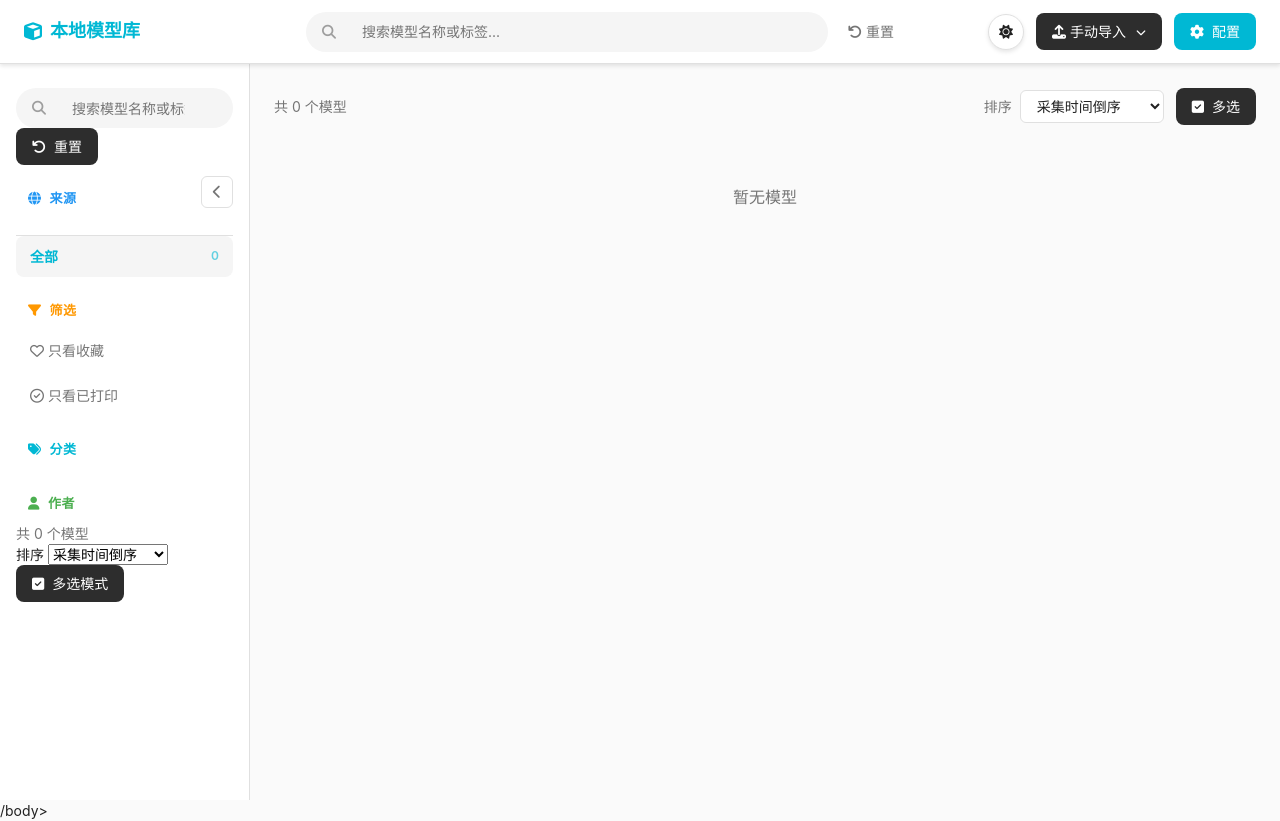
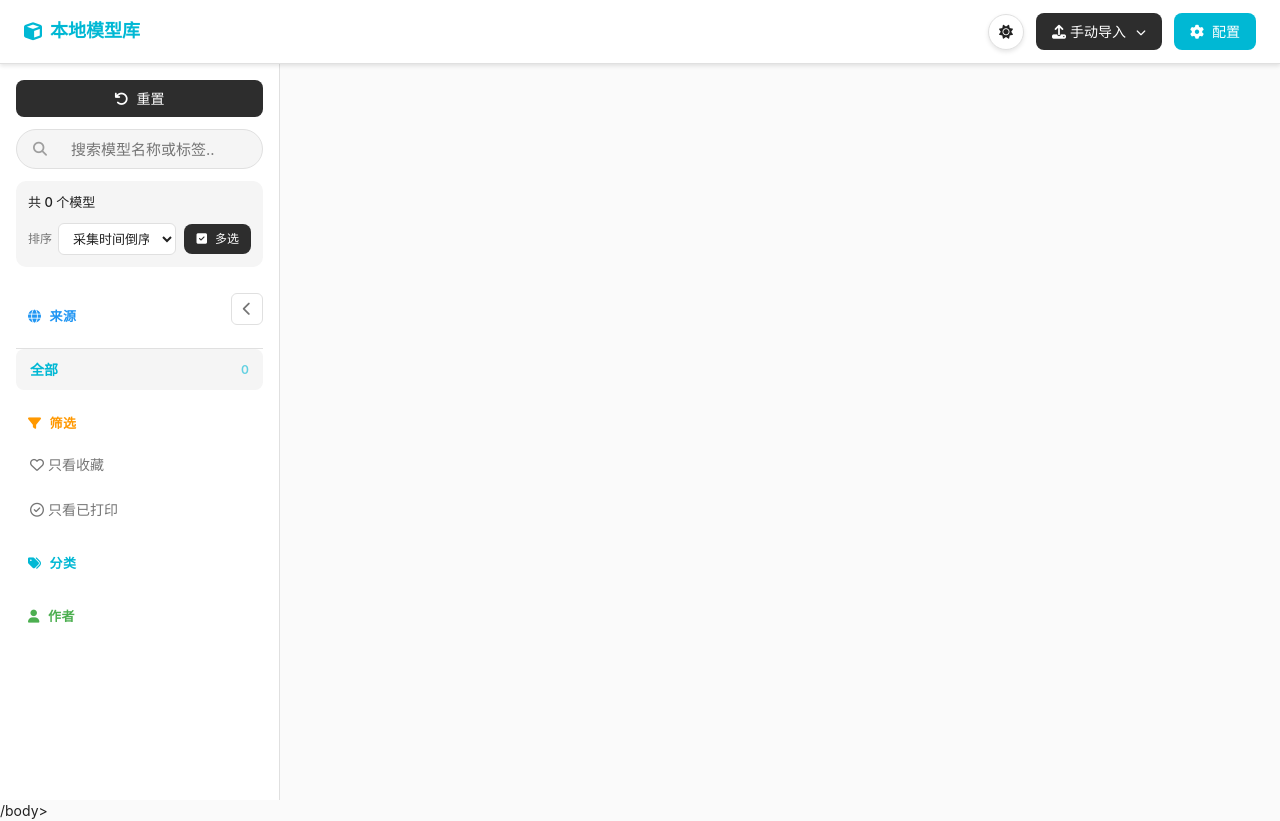
Before and after one commit to step0766/ModHub, a FastAPI app: page / in a window 1280 px wide. Run offline with FastAPI, Linux system fonts and the light colour scheme; data that the repository does not hold is empty; some libraries are stand-ins or nearby versions.

Commit message:
Refactor: unified sidebar layout for desktop and mobile, remove duplicate elements

```diff
--- a/app/static/css/gallery.css
+++ b/app/static/css/gallery.css
@@ -148,11 +148,11 @@ header {
 
 /* Sidebar */
 .sidebar {
-  width: 250px;
+  width: 280px;
   flex-shrink: 0;
   background: var(--bg-card);
   border-right: 1px solid var(--border-color);
-  padding: 24px 16px;
+  padding: 16px;
   overflow-y: auto;
   position: sticky;
   top: 64px;
@@ -170,13 +170,102 @@ header {
   display: block;
 }
 
+/* Sidebar Reset Button */
+.sidebar-reset {
+  margin-bottom: 12px;
+}
+
+.sidebar-reset .btn {
+  width: 100%;
+  justify-content: center;
+}
+
+/* Sidebar Search */
+.sidebar-search {
+  margin-bottom: 12px;
+}
+
+.sidebar-search .search-box {
+  width: 100%;
+  height: 40px;
+  border-radius: 20px;
+  padding: 0 14px;
+  background: var(--bg-hover);
+  border: 1px solid var(--border-color);
+}
+
+.sidebar-search .search-box__input {
+  font-size: 15px;
+}
+
+/* Sidebar Toolbar */
+.sidebar-toolbar {
+  display: flex;
+  flex-direction: column;
+  gap: 10px;
+  padding: 12px;
+  background: var(--bg-hover);
+  border-radius: 10px;
+  margin-bottom: 16px;
+}
+
+.sidebar-toolbar .toolbar-count {
+  font-size: 13px;
+  color: var(--text-primary);
+  font-weight: 500;
+}
+
+.sidebar-toolbar .toolbar-actions {
+  display: flex;
+  flex-wrap: wrap;
+  gap: 8px;
+  align-items: center;
+}
+
+.sidebar-toolbar .sort-order {
+  display: flex;
+  align-items: center;
+  gap: 6px;
+  flex: 1;
+  min-width: 0;
+}
+
+.sidebar-toolbar .sort-order label {
+  font-size: 12px;
+  color: var(--text-secondary);
+  white-space: nowrap;
+}
+
+.sidebar-toolbar .sort-order select {
+  flex: 1;
+  min-width: 0;
+  padding: 6px 10px;
+  font-size: 13px;
+  border-radius: 6px;
+  border: 1px solid var(--border-color);
+  background: var(--bg-card);
+  color: var(--text-primary);
+}
+
+.sidebar-toolbar .multi-select-mode {
+  display: none;
+  align-items: center;
+  gap: 8px;
+  font-size: 13px;
+}
+
+.sidebar-toolbar .btn {
+  padding: 6px 12px;
+  font-size: 12px;
+}
+
 /* Sidebar Header */
 .sidebar-header {
   display: flex;
   justify-content: space-between;
   align-items: center;
   margin-bottom: 0;
-  padding-bottom: 16px;
+  padding-bottom: 12px;
   border-bottom: 1px solid var(--border-color);
 }
 
--- a/app/templates/gallery.html
+++ b/app/templates/gallery.html
@@ -22,20 +22,6 @@
     <header>
       <div class="brand">
         <h1><i class="fas fa-cube"></i> 本地模型库</h1>
-      </div>
-
-      <!-- Header Search with Reset (Desktop) -->
-      <div class="header-search">
-        <div class="search-box">
-          <i class="fas fa-search search-box__icon"></i>
-          <input type="text" id="kw" class="search-box__input" placeholder="搜索模型名称或标签..." autocomplete="off" />
-          <button class="search-box__clear" type="button" id="clearBtn" aria-label="清除搜索">
-            <i class="fas fa-times"></i>
-          </button>
-        </div>
-        <button id="resetSearchBtn" class="btn-ghost" title="重置所有条件" style="margin-left:8px;">
-          <i class="fas fa-undo"></i> 重置
-        </button>
       </div>
 
       <div class="header-actions">
@@ -80,18 +66,46 @@
 
         <!-- Sidebar content wrapper -->
         <div class="sidebar-content">
-          <!-- Mobile Search Section -->
-          <div class="mobile-search-section">
+          <!-- Reset Button (Desktop: in header-search, Mobile: above search) -->
+          <div class="sidebar-reset">
+            <button id="resetSearchBtn" class="btn btn-secondary" title="重置所有条件">
+              <i class="fas fa-undo"></i> 重置
+            </button>
+          </div>
+
+          <!-- Search Section (shared for desktop and mobile) -->
+          <div class="sidebar-search">
             <div class="search-box">
               <i class="fas fa-search search-box__icon"></i>
-              <input type="text" id="kwMobile" class="search-box__input" placeholder="搜索模型名称或标签..." autocomplete="off" />
-              <button class="search-box__clear" type="button" id="clearBtnMobile" aria-label="清除搜索">
+              <input type="text" id="kw" class="search-box__input" placeholder="搜索模型名称或标签..." autocomplete="off" />
+              <button class="search-box__clear" type="button" id="clearBtn" aria-label="清除搜索">
                 <i class="fas fa-times"></i>
               </button>
             </div>
-            <button id="resetSearchBtnMobile" class="btn btn-secondary" title="重置所有条件">
-              <i class="fas fa-undo"></i> 重置
-            </button>
+          </div>
+
+          <!-- Toolbar Section (shared for desktop and mobile) -->
+          <div class="sidebar-toolbar">
+            <div class="toolbar-count">共 <span id="totalCount">0</span> 个模型</div>
+            <div class="toolbar-actions">
+              <div class="sort-order">
+                <label>排序</label>
+                <select id="sortOrder">
+                  <option value="collected" selected>采集时间倒序</option>
+                  <option value="published">发布时间倒序</option>
+                  <option value="similarity">模型相似度倒序</option>
+                </select>
+              </div>
+              <div id="multiSelectMode" class="multi-select-mode">
+                <span>已选择 <span id="selectedCount">0</span> 个</span>
+                <button class="btn btn-danger" id="batchDeleteBtn" onclick="batchDeleteSelected()">
+                  <i class="fas fa-trash-alt"></i> 删除
+                </button>
+              </div>
+              <button class="btn btn-secondary" id="multiSelectBtn" onclick="toggleMultiSelectMode()">
+                <i class="fas fa-check-square"></i> 多选
+              </button>
+            </div>
           </div>
 
           <!-- Source Group with Toggle Button -->
@@ -127,55 +141,11 @@
           <div id="authorChips" class="side-menu">
             <!-- JS will populate vertical items -->
           </div>
-
-          <!-- Mobile Toolbar Section -->
-          <div class="mobile-toolbar-section">
-            <div class="mobile-toolbar-row">
-              <span class="toolbar-count">共 <span id="totalCountMobile">0</span> 个模型</span>
-            </div>
-            <div class="mobile-toolbar-row">
-              <label>排序</label>
-              <select id="sortOrderMobile">
-                <option value="collected" selected>采集时间倒序</option>
-                <option value="published">发布时间倒序</option>
-                <option value="similarity">模型相似度倒序</option>
-              </select>
-            </div>
-            <div class="mobile-toolbar-row">
-              <button class="btn btn-secondary" id="multiSelectBtnMobile" onclick="toggleMultiSelectMode()">
-                <i class="fas fa-check-square"></i> 多选模式
-              </button>
-            </div>
-          </div>
         </div>
       </aside>
 
       <!-- Main Content -->
       <main class="content">
-        <!-- Toolbar (Desktop) -->
-        <div class="toolbar">
-          <div class="toolbar-count">共 <span id="totalCount">0</span> 个模型</div>
-          <div style="display:flex; align-items:center; gap:12px;">
-            <div class="sort-order">
-              <label>排序</label>
-              <select id="sortOrder">
-                <option value="collected" selected>采集时间倒序</option>
-                <option value="published">发布时间倒序</option>
-                <option value="similarity">模型相似度倒序</option>
-              </select>
-            </div>
-            <div id="multiSelectMode" style="display:none; align-items:center; gap:8px;">
-              <span>已选择 <span id="selectedCount">0</span> 个</span>
-              <button class="btn btn-danger" id="batchDeleteBtn" onclick="batchDeleteSelected()">
-                <i class="fas fa-trash-alt"></i> 删除
-              </button>
-            </div>
-            <button class="btn btn-secondary" id="multiSelectBtn" onclick="toggleMultiSelectMode()">
-              <i class="fas fa-check-square"></i> 多选
-            </button>
-          </div>
-        </div>
-
         <!-- Grid -->
         <div id="grid" class="grid" role="list"></div>
 
```
Also changed, not shown: other parts of app/static/css/gallery.css (+49 -87 lines), app/static/js/gallery.js (+0 -38 lines).
